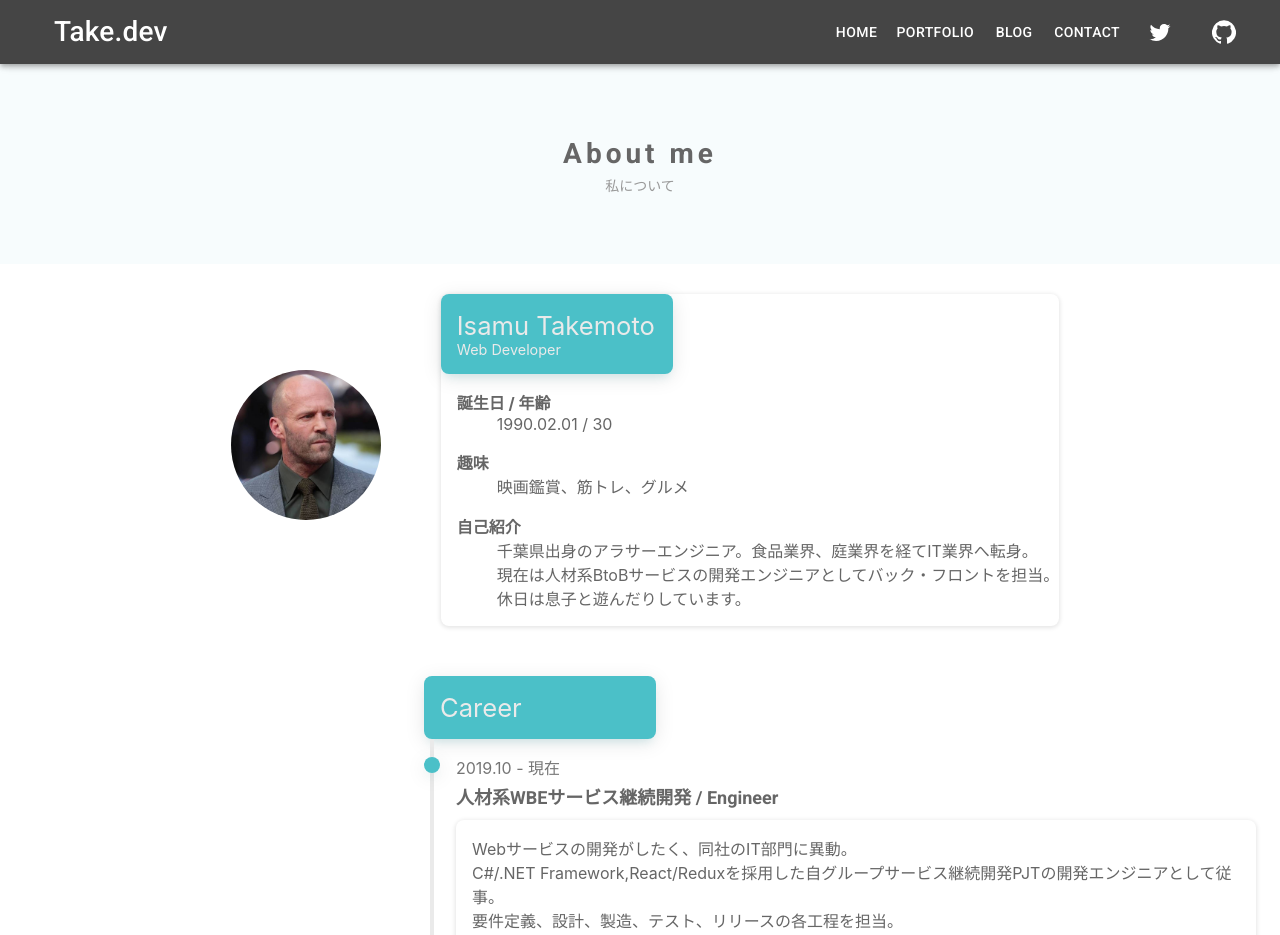
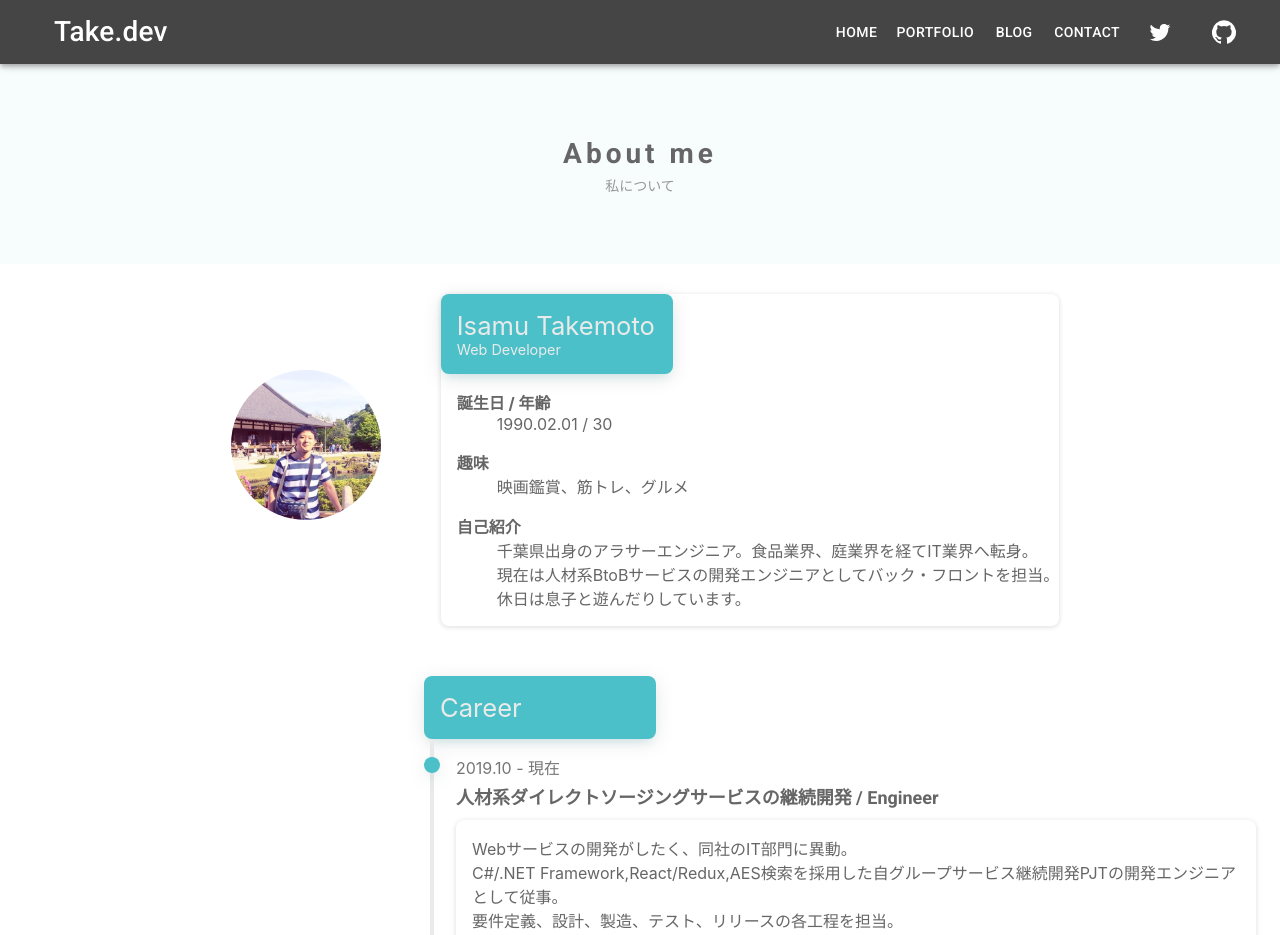
Before and after one commit to isamu-takemoto/react-portfolio, a React (Create React App) app: page /profile in a window 1280 px wide. Shown: the top 935 px of the page. Built offline with nearby package versions, Linux system fonts and the light colour scheme.

Commit message:
profile fix

```diff
--- a/src/components/avatar.js
+++ b/src/components/avatar.js
@@ -16,7 +16,7 @@ export default function ImageAvatar() {
 
   return (
     <Grid container justify="center" alignItems="center">
-      <Avatar alt="my picture" src="images/myPic.jpg" className={classes.Avatar} />
+      <Avatar alt="my picture" src="./images/myPic.png" className={classes.Avatar} />
     </Grid>
   );
 }
--- a/src/components/modal.js
+++ b/src/components/modal.js
@@ -24,7 +24,7 @@ const useStyles = makeStyles(theme => ({
     transform : 'translate(-50%, -50%)',
     [theme.breakpoints.down('sm')]: {
       width: '80vw',
-      height: '80vh',
+      height: '90vh',
     },
   },
   Image: {
--- a/src/pages/profile.js
+++ b/src/pages/profile.js
@@ -176,14 +176,14 @@ class Profile extends React.Component {
                     <div className="header">
                       <p className="during">2019.10 - 現在</p>
                       <Typography variant="h3" className="title">
-                        人材系WBEサービス継続開発 / Engineer
+                        人材系ダイレクトソージングサービスの継続開発 / Engineer
                       </Typography>
                     </div>
                     <div className="body">
                       <p>
                         Webサービスの開発がしたく、同社のIT部門に異動。
                         <br />
-                        C#/.NET Framework,React/Reduxを採用した自グループサービス継続開発PJTの開発エンジニアとして従事。
+                        C#/.NET Framework,React/Redux,AES検索を採用した自グループサービス継続開発PJTの開発エンジニアとして従事。
                         <br />
                         要件定義、設計、製造、テスト、リリースの各工程を担当。
                         <br />
```
Also changed, not shown: public/images/myPic.jpg (deleted), public/images/myPic.png (added).
